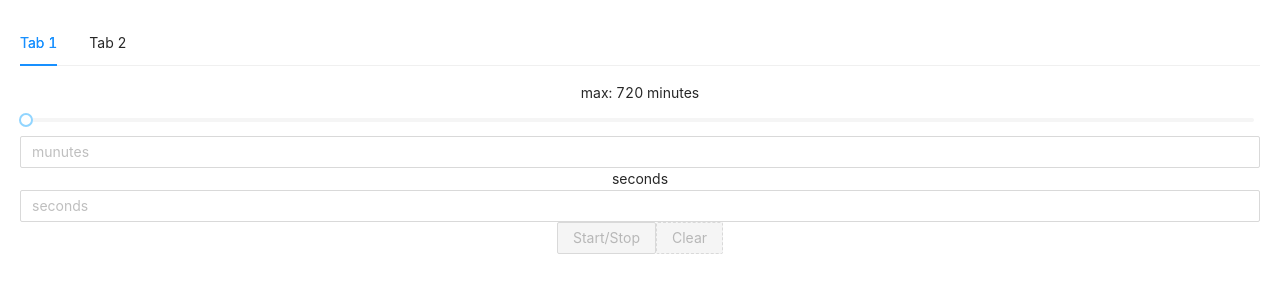
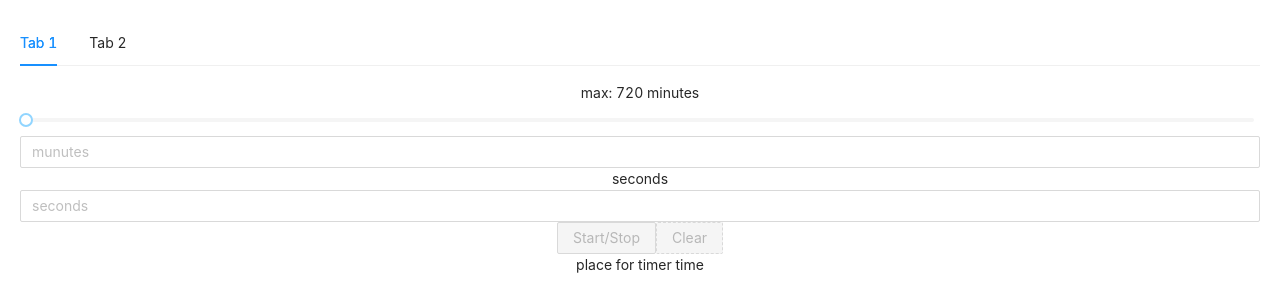
Before and after one commit to s1ep0y/react_timer, a React (Create React App) app: page / in a window 1280 px wide. Shown: the top 308 px of the page. Built offline with nearby package versions, Linux system fonts and the light colour scheme.

Commit message:
base buttons control on Countdown

```diff
--- a/src/components/Countdown.jsx
+++ b/src/components/Countdown.jsx
@@ -4,7 +4,6 @@ import { Btns } from './btns';
 
 
 export class Countdown extends React.Component {
-
     constructor(props){
         super(props);
         this.state={
@@ -16,25 +15,24 @@ export class Countdown extends React.Component {
 
     startOrStop = () => {
         const { timerState } = this.state;
-        this.setState({ timerState: !timerState })
-    };
+        this.setState({ timerState: !timerState });
+    }
 
     clearTime = () => {
         const { timerState } = this.state;
         if(timerState) {
             this.setState({ timerState: false });
-            return
+            return;
         }
         this.setState({
             minutes: 0,
             seconds: 0,
-        })
+        });
     };
 
 
     sliderHandler = (value) => {
-        console.log(value)
-        const mins = Math.floor(value/60)
+        const mins = Math.floor(value/60);
         const secs = value%60;
         this.setState({ minutes: mins, seconds: secs });
     }
@@ -74,9 +72,10 @@ export class Countdown extends React.Component {
                     sliderHandler={this.sliderHandler}
                 />
                 <Btns disabled={!(time > 0)} startOrStop={this.startOrStop} clearTime={this.clearTime}/>
+                <span>place for timer time</span>
             </div>
-        )
+        );
 
     }
-}
+};
 //
```
